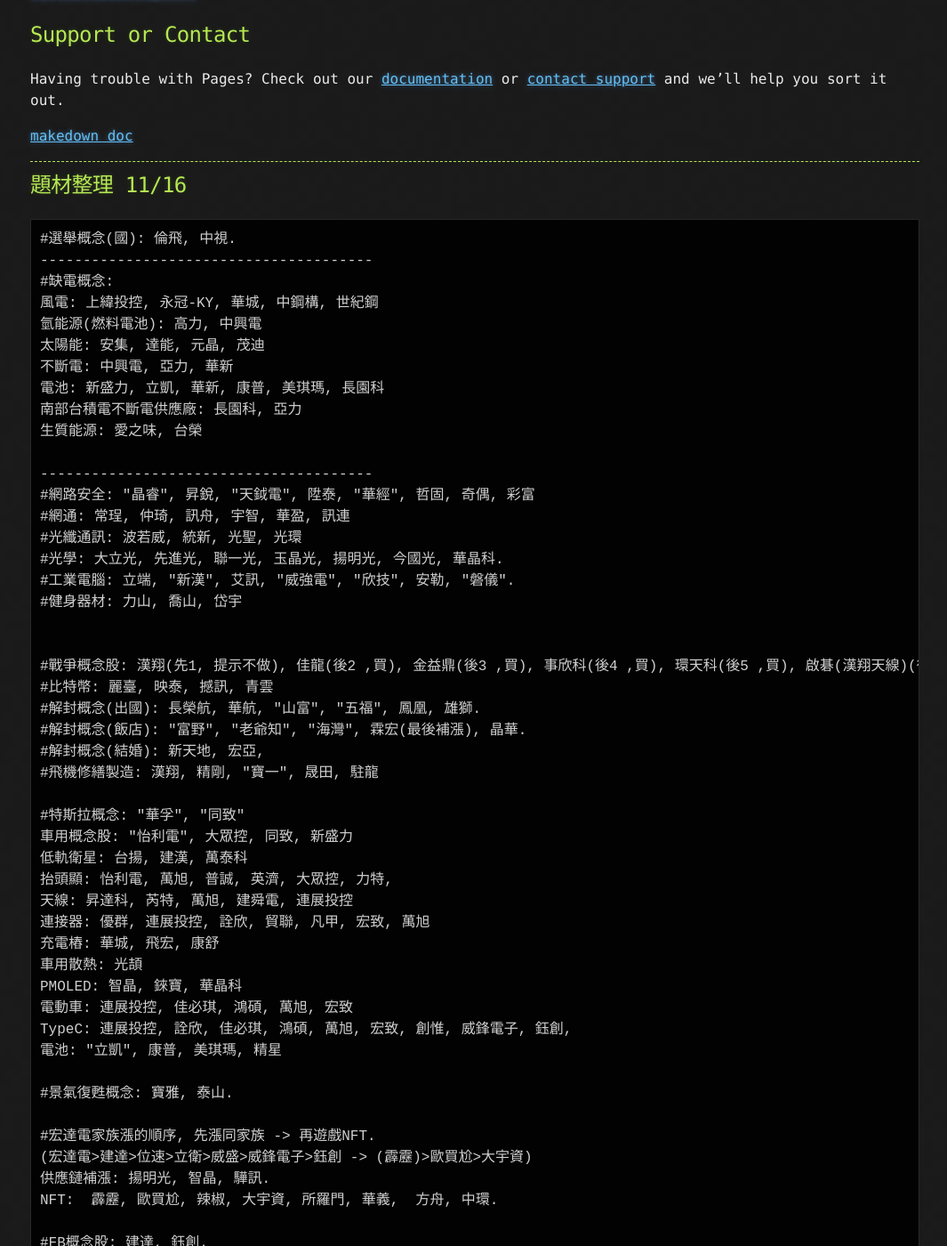
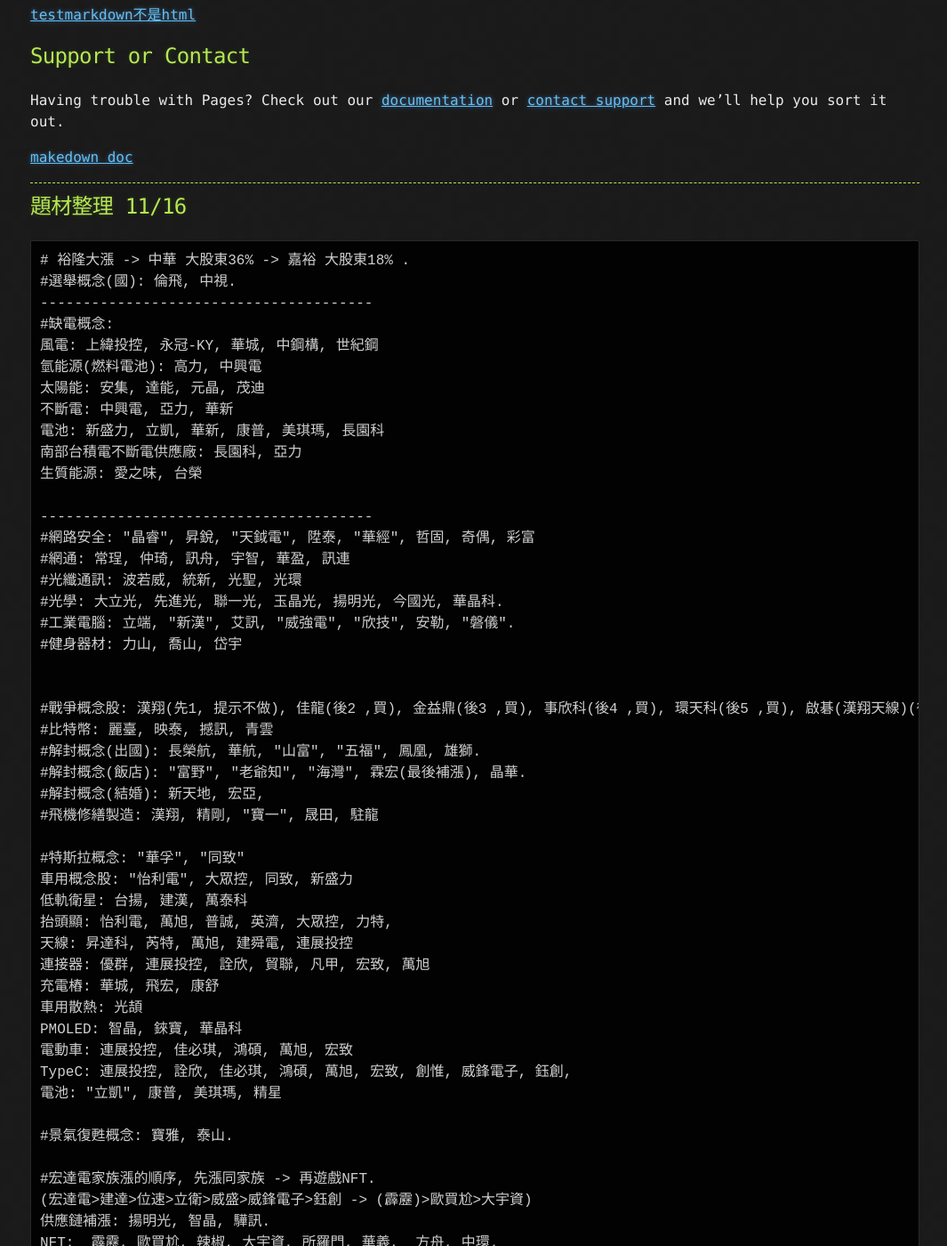
Before and after one commit to lepg5487/Stock_God, a Jekyll site: the page built from index.md, in a window 1280 px wide and 1400 px high, scrolled down 65741 px. Shown: the whole window at 89% size, without its empty margins (106-1171 px from the left). Built offline with Jekyll 4.4.1, drawn with Linux system fonts in a browser that asks for light colours; our own code applies the rules of GitHub Pages for plain Markdown files; some of the changed text lies outside the part shown.

Commit message:
Update index.md

````diff
--- a/index.md
+++ b/index.md
@@ -17,6 +17,7 @@
 晚上美股費半 +0.18%, 早上期貨 -0.2%, 盤後沒事.
 櫃買加權破五日, 等一下十日再動作, 汰弱留強.
 遊戲11/18很強時沒買, 應該去買, 誰強買誰, 該檢討.
+新題材 = 裕隆 -> 中華 -> 嘉裕.
 紀錄: 建碁9:10, 預估量>昨量, 股價綠色, 賣出後續.
 現在只能買進等噴, 美時, 佰研, 聯亞, 耀勝.
 ```
@@ -2708,6 +2709,7 @@
 
 ## 題材整理 11/16
 ```
+# 裕隆大漲 -> 中華 大股東36% -> 嘉裕 大股東18% .
 #選舉概念(國): 倫飛, 中視.
 ---------------------------------------
 #缺電概念:
````
